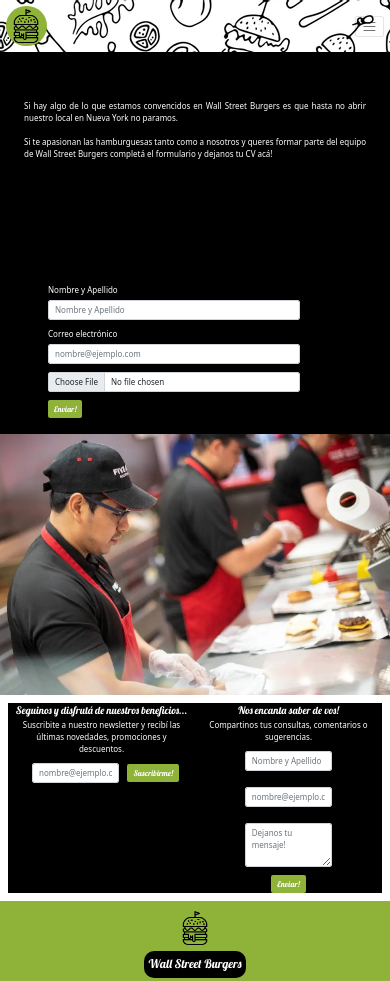
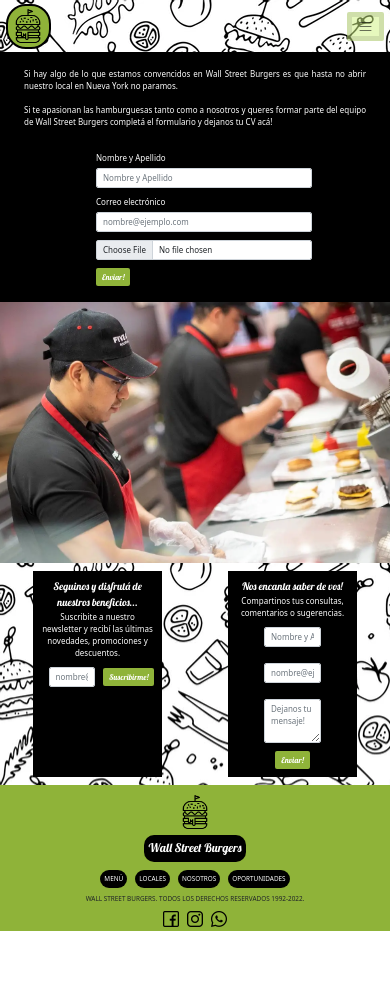
Before and after one commit to MichaDavidson/wallstreetproject, a website: page pages/oportunidades.html in a window 390 px wide. Shown: the top 981 px of the page. After the commit the page ends 931 px from the top, so only its background shows below. Drawn offline with nearby package versions, Linux system fonts and the light colour scheme.

Commit message:
detalles

```diff
--- a/pages/oportunidades.html
+++ b/pages/oportunidades.html
@@ -63,8 +63,8 @@
             </main>
         </div>
         <section class="container-fluid footer__primerparte">
-            <div class="row">
-                <div class="col-6 footer__suscripcion">
+            <div class="row primeraparteindex__pages">
+                <div class="col-4 footer__suscripcion">
                     <p class="suscripcion__texto">Seguinos y disfrutá de nuestros beneficios...</p>
                     <p>Suscribite a nuestro newsletter y recibí las últimas novedades, promociones y descuentos.</p>
                     <div class="suscripcion__form">
@@ -72,7 +72,7 @@
                         <button class="btn btn-primary suscripcion__boton" type="submit">Suscribirme!</button>
                     </div>
                 </div>
-                <div class="col-6 footer__contacto">
+                <div class="col-4 footer__contacto">
                     <p class="contacto__texto">Nos encanta saber de vos!</p>
                     <p>Compartinos tus consultas, comentarios o sugerencias.</p>
                     <form class="contacto__form" action="">
--- a/scss/layout/_footer.scss
+++ b/scss/layout/_footer.scss
@@ -3,7 +3,6 @@
     background-image: url(../../images/wallpaper.webp);
     color:white;
     text-align: center;
-    margin: 1rem;
     width: auto;
 }
 
@@ -15,8 +14,19 @@
     padding: 1rem;
 }
 
+.primeraparteindex {
+    justify-content: space-around;
+}
+
+.primeraparteindex__pages {
+    justify-content: space-around;
+}
+
 .footer__suscripcion, .footer__contacto {
     background-color: black;
+    padding: 1rem;
+    margin-top: 1rem;
+    margin-bottom: 1rem;
 }
 
 .suscripcion__texto {
--- a/scss/layout/_header.scss
+++ b/scss/layout/_header.scss
@@ -30,6 +30,11 @@
     flex-grow: 0;
 }
 
+.navbar-toggler {
+    border: solid 5px;
+    background-color: #d0f28286;
+}
+
 .navbar {
     background-image: url(../images/wallpaper.webp);
     height: 6.5rem;
--- a/scss/styles.scss
+++ b/scss/styles.scss
@@ -92,6 +92,10 @@
        font-size: 50%;
     }
 
+    .header__wallstreet {
+        border: solid black 2px;
+    }
+
     .wallstreet__header{
         display: none;
     }
@@ -103,6 +107,16 @@
 
     .oportunidades__enviar {
         margin-bottom: 2rem;
+    }
+
+    .oportunidades__texto {
+        min-height: 0;
+        padding-top: 2rem;
+    }
+
+    .oportunidades__form {
+        padding-top: 0;
+        padding-left: 12rem;
     }
 
     .footer__segundaparte {
```
Also changed, not shown: index.html (+3 -3 lines), pages/locales.html (+3 -3 lines), pages/menu.html (+3 -3 lines), pages/nosotros.html (+3 -3 lines), css/styles.css. Lines whose indentation alone changed are shown as unchanged.
